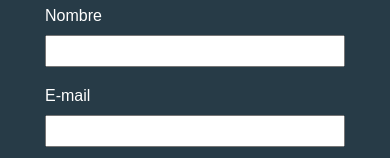
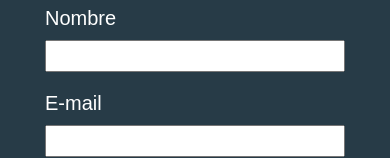
Before and after one commit to MonagasVegas/Responsive-, a plain HTML site: page precios.html in a window 390 px wide. Shown: the part 700-858 px from the top of the page. Drawn offline with Linux system fonts and the light colour scheme; some packages are replaced by stand-ins of ours; files whose address does not match are found by name; a web font is replaced by a local one.

Commit message:
page speed

```diff
--- a/css/invie.css
+++ b/css/invie.css
@@ -433,6 +433,9 @@ input:focus, textarea:focus {
   .sexo label{
     display: block;
   }
+  .formulario label{
+    font-size: 20px;
+  }
 
   .intereses label {
     display: block;
```
Also changed, not shown: index.html (+1 -1 lines), invie.min.css.
